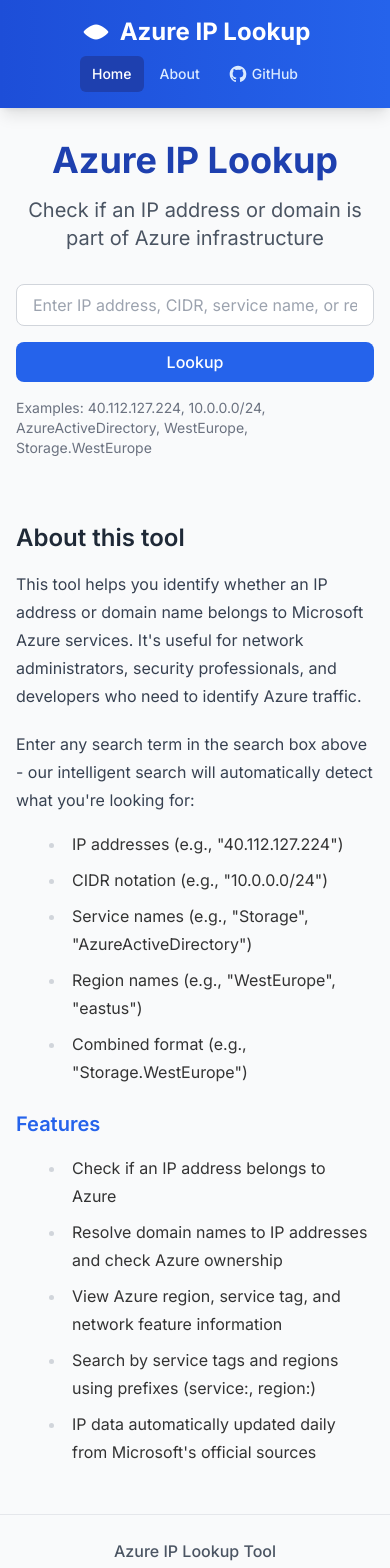
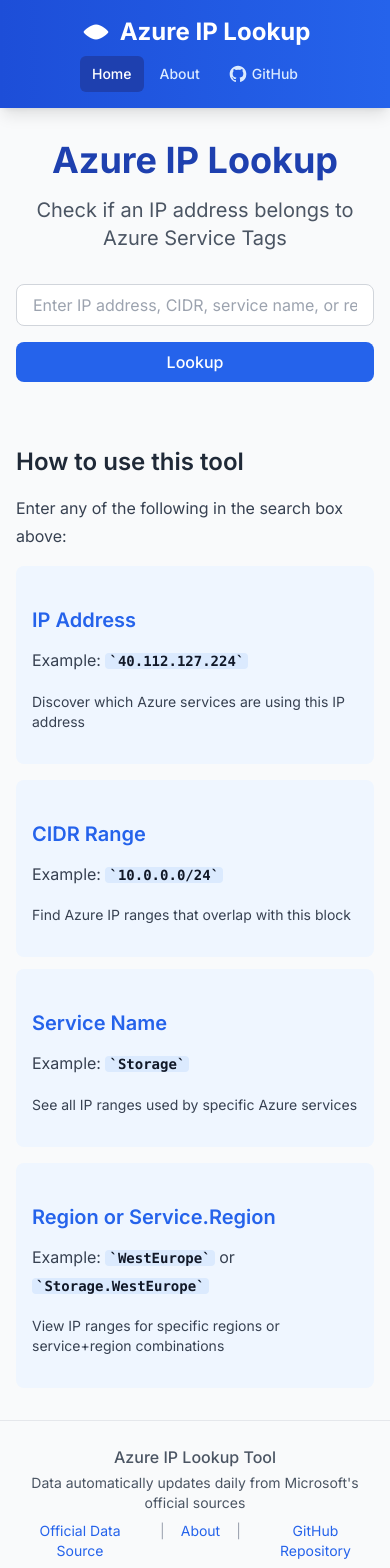
Before and after one commit to endgor/azure-ip-lookup, a Next.js app: page / in a window 390 px wide. Shown: the top 1568 px of the page. Built offline with nearby package versions, Linux system fonts and the light colour scheme.

Commit message:
Refactor LookupForm and Results components for improved layout and clarity; update error handling in Home component to manage not found responses and enhance user guidance.

```diff
--- a/src/components/LookupForm.tsx
+++ b/src/components/LookupForm.tsx
@@ -96,7 +96,7 @@
 
   return (
     <form onSubmit={handleSubmit} className="max-w-xl mx-auto mb-8">
-      <div className="flex flex-col md:flex-row gap-4 mb-4">
+      <div className="flex flex-col md:flex-row gap-4 mb-2">
         <input
           type="text"
           value={searchQuery}
@@ -115,12 +115,6 @@
           {isLoading ? 'Loading...' : 'Lookup'}
         </button>
       </div>
-
-      <div className="mb-2">
-        <p className="text-gray-500 text-sm">
-          Examples: 40.112.127.224, 10.0.0.0/24, AzureActiveDirectory, WestEurope, Storage.WestEurope
-        </p>
-      </div>
     </form>
   );
 }
--- a/src/components/Results.tsx
+++ b/src/components/Results.tsx
@@ -4,7 +4,7 @@
 
 // Network features descriptions
 const networkFeaturesInfo = (
-  <div className="space-y-3">
+  <div className="space-y-3 normal-case">
     <p className="font-medium">These are Azure network features where this service tag can be used:</p>
     <p><strong>API</strong> - Application Programming Interface endpoints</p>
     <p><strong>NSG</strong> - Network security groups for controlling traffic</p>
@@ -84,31 +84,31 @@
           <thead className="bg-gray-50 relative">
             <tr>
               <th
-                className="px-6 py-3 text-left text-xs font-medium text-gray-500 uppercase tracking-wider cursor-pointer hover:bg-gray-100 w-[20%]"
+                className="px-6 py-3 text-left text-xs font-medium text-gray-500 uppercase tracking-wider cursor-pointer hover:bg-gray-100 w-[25%]"
                 onClick={() => handleSort('serviceTagId')}
               >
                 Service Tag {renderSortIndicator('serviceTagId')}
               </th>
               <th
-                className="px-6 py-3 text-left text-xs font-medium text-gray-500 uppercase tracking-wider cursor-pointer hover:bg-gray-100 w-[25%]"
+                className="px-6 py-3 text-left text-xs font-medium text-gray-500 uppercase tracking-wider cursor-pointer hover:bg-gray-100 w-[23%]"
                 onClick={() => handleSort('ipAddressPrefix')}
               >
                 IP Range {renderSortIndicator('ipAddressPrefix')}
               </th>
               <th
-                className="px-6 py-3 text-left text-xs font-medium text-gray-500 uppercase tracking-wider cursor-pointer hover:bg-gray-100 w-[15%]"
+                className="px-6 py-3 text-left text-xs font-medium text-gray-500 uppercase tracking-wider cursor-pointer hover:bg-gray-100 w-[13%]"
                 onClick={() => handleSort('region')}
               >
                 Region {renderSortIndicator('region')}
               </th>
               <th
-                className="px-6 py-3 text-left text-xs font-medium text-gray-500 uppercase tracking-wider cursor-pointer hover:bg-gray-100 w-[20%]"
+                className="px-6 py-3 text-left text-xs font-medium text-gray-500 uppercase tracking-wider cursor-pointer hover:bg-gray-100 w-[17%]"
                 onClick={() => handleSort('systemService')}
               >
                 System Service {renderSortIndicator('systemService')}
               </th>
               <th
-                className="px-6 py-3 text-left text-xs font-medium text-gray-500 uppercase tracking-wider cursor-pointer hover:bg-gray-100 w-[20%] relative"
+                className="px-6 py-3 text-left text-xs font-medium text-gray-500 uppercase tracking-wider cursor-pointer hover:bg-gray-100 w-[22%] relative"
                 onClick={() => handleSort('networkFeatures')}
               >
                 <div className="flex items-center gap-1">
--- a/src/components/Tooltip.tsx
+++ b/src/components/Tooltip.tsx
@@ -25,7 +25,7 @@
         }}
         className="w-72 px-4 py-3 text-sm bg-gray-900 text-white rounded-lg
                     opacity-0 group-hover:opacity-100 transition-opacity duration-200
-                    pointer-events-none"
+                    pointer-events-none normal-case"
         onClick={(e) => e.stopPropagation()}
       >
         <div className="relative">
--- a/src/pages/index.tsx
+++ b/src/pages/index.tsx
@@ -1,16 +1,27 @@
 import { useState, useMemo, useEffect } from 'react';
 import { GetServerSideProps } from 'next';
 import useSWR from 'swr';
+import Link from 'next/link';
 import Layout from '@/components/Layout';
 import LookupForm from '@/components/LookupForm';
 import Results from '@/components/Results';
 import Pagination from '../components/Pagination';
 import { AzureIpAddress } from '@/types/azure';
 
-const fetcher = (url: string) => fetch(url).then(res => {
-  if (!res.ok) throw new Error(res.statusText);
-  return res.json();
-});
+const fetcher = async (url: string) => {
+  const res = await fetch(url);
+  const data = await res.json();
+
+  // If we get a 404 status, it means "not found" rather than an error
+  if (res.status === 404) {
+    return { notFound: true, message: data.error, results: [], total: 0 };
+  }
+
+  // For other error statuses, throw an error
+  if (!res.ok) throw new Error(data.error || res.statusText);
+
+  return data;
+};
 
 interface HomeProps {
   initialQuery: string;
@@ -21,7 +32,7 @@
 
 interface ApiResponse {
   results: AzureIpAddress[];
-  query: {
+  query?: {
     ipOrDomain?: string;
     region?: string;
     service?: string;
@@ -30,6 +41,8 @@
   page?: number;
   pageSize?: number;
   error?: string;
+  notFound?: boolean;
+  message?: string;
 }
 
 export default function Home({
@@ -69,8 +82,11 @@
     }
   );
 
-  const isError = error || (data && 'error' in data);
+  // Handle different response types
+  const isError = error || (data && 'error' in data && !data.notFound);
+  const isNotFound = data?.notFound === true;
   const errorMessage = error || (isError && data && 'error' in data ? data.error : null);
+  const notFoundMessage = isNotFound && data?.message ? data.message : null;
 
   // Process the results
   const results = data && !isError && data.results ? data.results : [];
@@ -91,10 +107,9 @@
   return (
     <Layout>
       <section className="text-center max-w-3xl mx-auto mb-8">
-        <h1 className="text-4xl font-bold mb-4 text-blue-800">Azure IP Lookup</h1>
-        <p className="text-xl text-gray-600 mb-8">
-          Check if an IP address or domain is part of Azure infrastructure
-        </p>
+        <h1 className="text-4xl font-bold mb-4 text-blue-800">Azure IP Lookup</h1>          <p className="text-xl text-gray-600 mb-8">
+            Check if an IP address belongs to Azure Service Tags
+          </p>
       </section>
 
       <LookupForm
@@ -111,6 +126,7 @@
           </div>
         )}
 
+        {/* Show technical errors with red styling */}
         {isError && errorMessage && (
           <div className="bg-red-50 border-l-4 border-red-500 p-4 mb-4">
             <div className="flex">
@@ -121,6 +137,22 @@
               </div>
               <div className="ml-3">
                 <p className="text-sm text-red-700">{errorMessage}</p>
+              </div>
+            </div>
+          </div>
+        )}
+
+        {/* Show "not found" results with yellow styling */}
+        {isNotFound && notFoundMessage && (
+          <div className="bg-yellow-50 border-l-4 border-yellow-500 p-4 mb-4">
+            <div className="flex">
+              <div className="flex-shrink-0">
+                <svg className="h-5 w-5 text-yellow-500" viewBox="0 0 20 20" fill="currentColor">
+                  <path fillRule="evenodd" d="M10 18a8 8 0 100-16 8 8 0 000 16zM9 9a1 1 0 012 0v5a1 1 0 01-2 0V9zm1-1a1 1 0 100-2 1 1 0 000 2z" clipRule="evenodd" />
+                </svg>
+              </div>
+              <div className="ml-3">
+                <p className="text-sm text-yellow-700">{notFoundMessage}</p>
               </div>
             </div>
           </div>
@@ -150,7 +182,7 @@
           </>
         )}
 
-        {!isLoading && !isError && results.length === 0 && (initialQuery || initialRegion || initialService) && (
+        {!isLoading && !isNotFound && !isError && results.length === 0 && (initialQuery || initialRegion || initialService) && (
           <div className="bg-yellow-50 border-l-4 border-yellow-500 p-4">
             <div className="flex">
               <div className="flex-shrink-0">
@@ -170,30 +202,35 @@
 
       {!initialQuery && !initialRegion && !initialService && (
         <section className="max-w-3xl mx-auto mt-16">
-          <h2 className="text-2xl font-semibold mb-4 text-gray-800">About this tool</h2>
+          <h2 className="text-2xl font-semibold mb-4 text-gray-800">How to use this tool</h2>
           <div className="prose prose-blue">
             <p>
-              This tool helps you identify whether an IP address or domain name belongs to Microsoft Azure services.
-              It's useful for network administrators, security professionals, and developers who need to identify Azure traffic.
+              Enter any of the following in the search box above:
             </p>
-            <p>
-              Enter any search term in the search box above - our intelligent search will automatically detect what you're looking for:
-            </p>
-            <ul className="list-disc ml-5 mb-3">
-              <li>IP addresses (e.g., "40.112.127.224")</li>
-              <li>CIDR notation (e.g., "10.0.0.0/24")</li>
-              <li>Service names (e.g., "Storage", "AzureActiveDirectory")</li>
-              <li>Region names (e.g., "WestEurope", "eastus")</li>
-              <li>Combined format (e.g., "Storage.WestEurope")</li>
-            </ul>
-            <h3>Features</h3>
-            <ul>
-              <li>Check if an IP address belongs to Azure</li>
-              <li>Resolve domain names to IP addresses and check Azure ownership</li>
-              <li>View Azure region, service tag, and network feature information</li>
-              <li>Search by service tags and regions using prefixes (service:, region:)</li>
-              <li>IP data automatically updated daily from Microsoft's official sources</li>
-            </ul>
+            <div className="grid md:grid-cols-2 gap-4 mb-3">
+              <div className="bg-blue-50 p-4 rounded-lg">
+                <h3 className="text-blue-800 mb-2">IP Address</h3>
+                <p className="mb-2">Example: <code className="bg-blue-100 px-1 rounded">40.112.127.224</code></p>
+                <p className="text-sm">Discover which Azure services are using this IP address</p>
+              </div>
+              <div className="bg-blue-50 p-4 rounded-lg">
+                <h3 className="text-blue-800 mb-2">CIDR Range</h3>
+                <p className="mb-2">Example: <code className="bg-blue-100 px-1 rounded">10.0.0.0/24</code></p>
+                <p className="text-sm">Find Azure IP ranges that overlap with this block</p>
+              </div>
+            </div>
+            <div className="grid md:grid-cols-2 gap-4">
+              <div className="bg-blue-50 p-4 rounded-lg">
+                <h3 className="text-blue-800 mb-2">Service Name</h3>
+                <p className="mb-2">Example: <code className="bg-blue-100 px-1 rounded">Storage</code></p>
+                <p className="text-sm">See all IP ranges used by specific Azure services</p>
+              </div>
+              <div className="bg-blue-50 p-4 rounded-lg">
+                <h3 className="text-blue-800 mb-2">Region or Service.Region</h3>
+                <p className="mb-2">Example: <code className="bg-blue-100 px-1 rounded">WestEurope</code> or <code className="bg-blue-100 px-1 rounded">Storage.WestEurope</code></p>
+                <p className="text-sm">View IP ranges for specific regions or service+region combinations</p>
+              </div>
+            </div>
           </div>
         </section>
       )}
```
